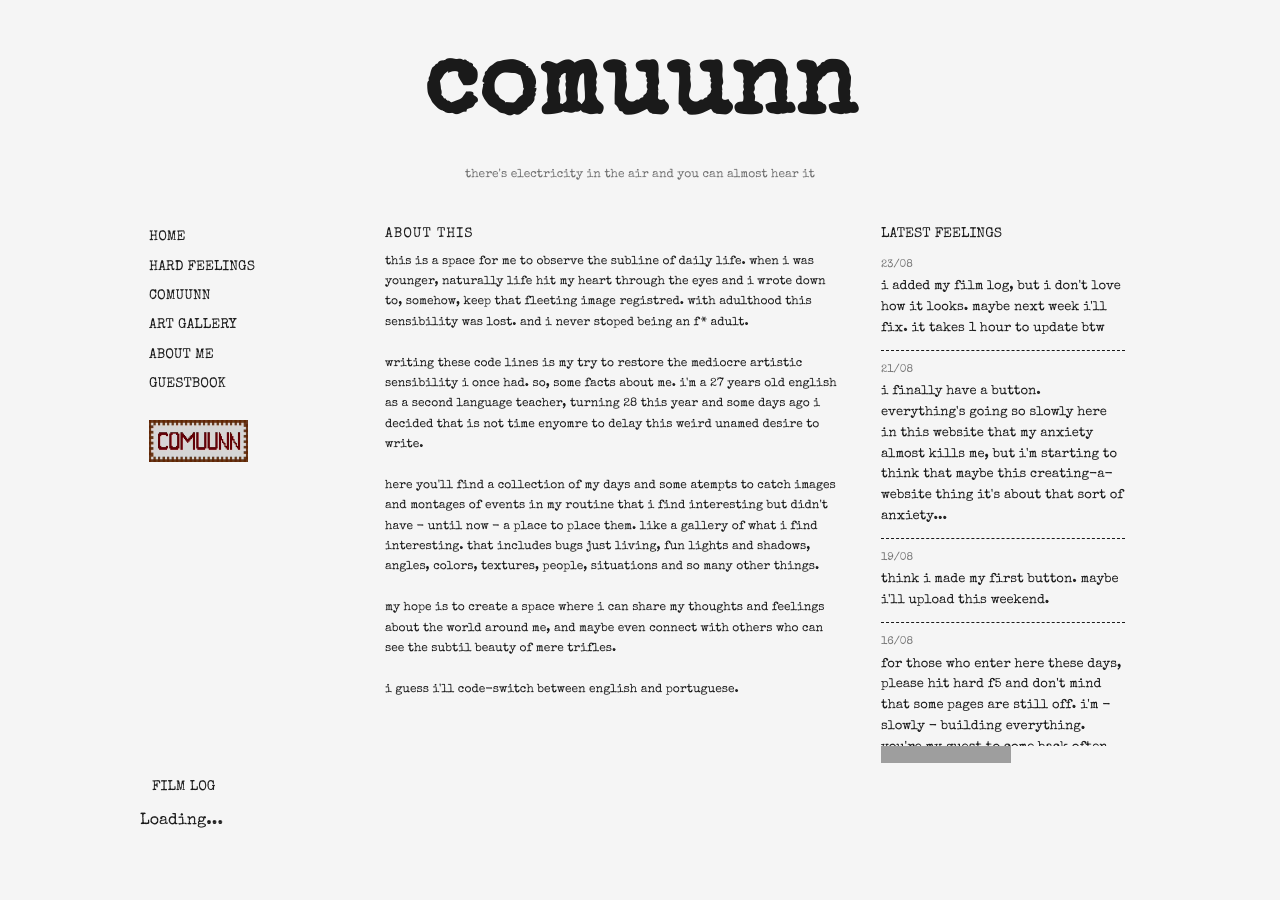
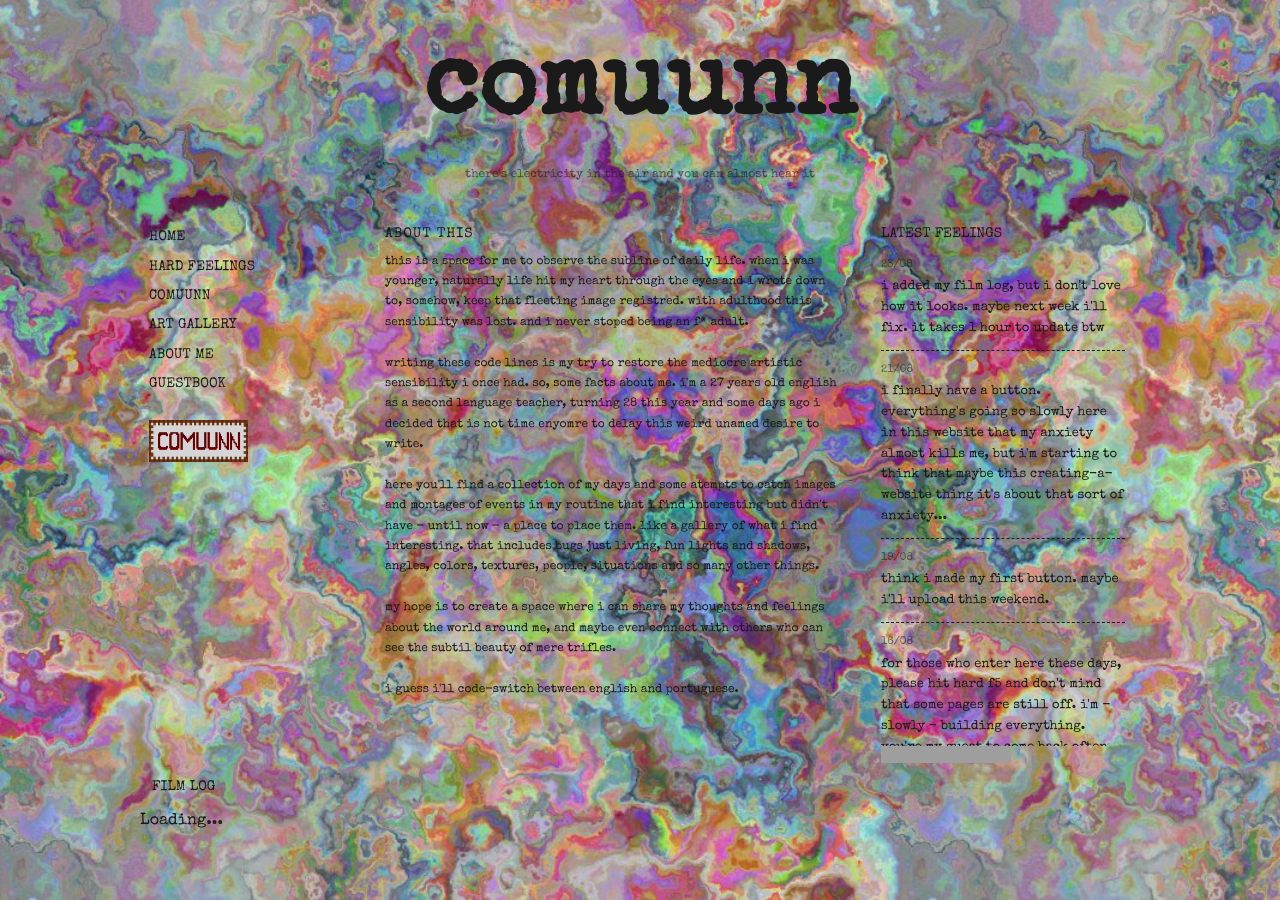
Before and after one commit to guiolhermer/comuunn, a Jekyll site: the page built from index.html, in a window 1280 px wide. Built offline with Jekyll 4.4.1, drawn with Linux system fonts in a browser that asks for light colours; grey boxes are pictures that could not be loaded.

Commit message:
Refactor code structure for improved readability and maintainability

```diff
--- a/assets/style.css
+++ b/assets/style.css
@@ -19,7 +19,9 @@ html, body {
 }
 
 body {
-  background-color: var(--branco-escuro);
+  background-image: url('/assets/images/background-1.jpg');
+  background-size: contain;
+  background-attachment: fixed;
   color: var(--ink);
   font-family: 'Special Elite', monospace;
   line-height: 1.6;
```
Also changed, not shown: assets/images/background-1.jpg (added), assets/images/background-1.png (deleted).
